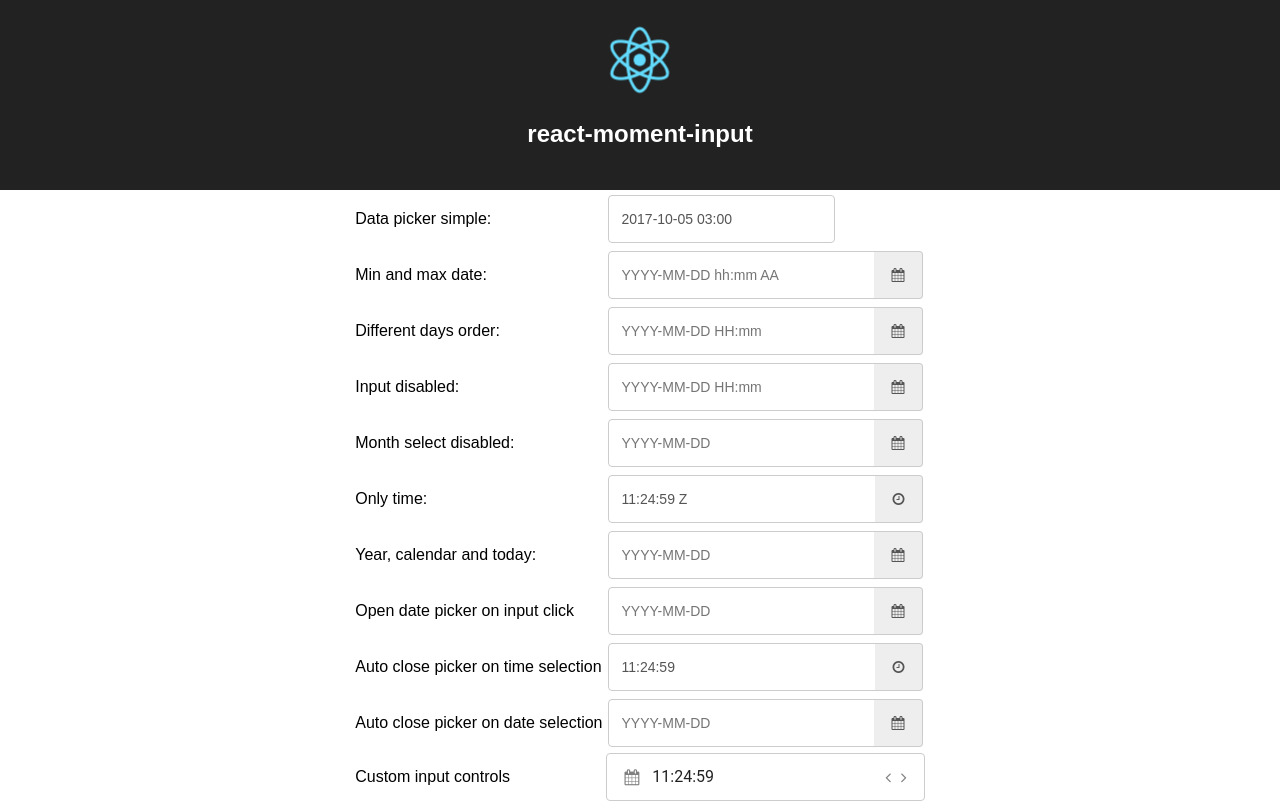
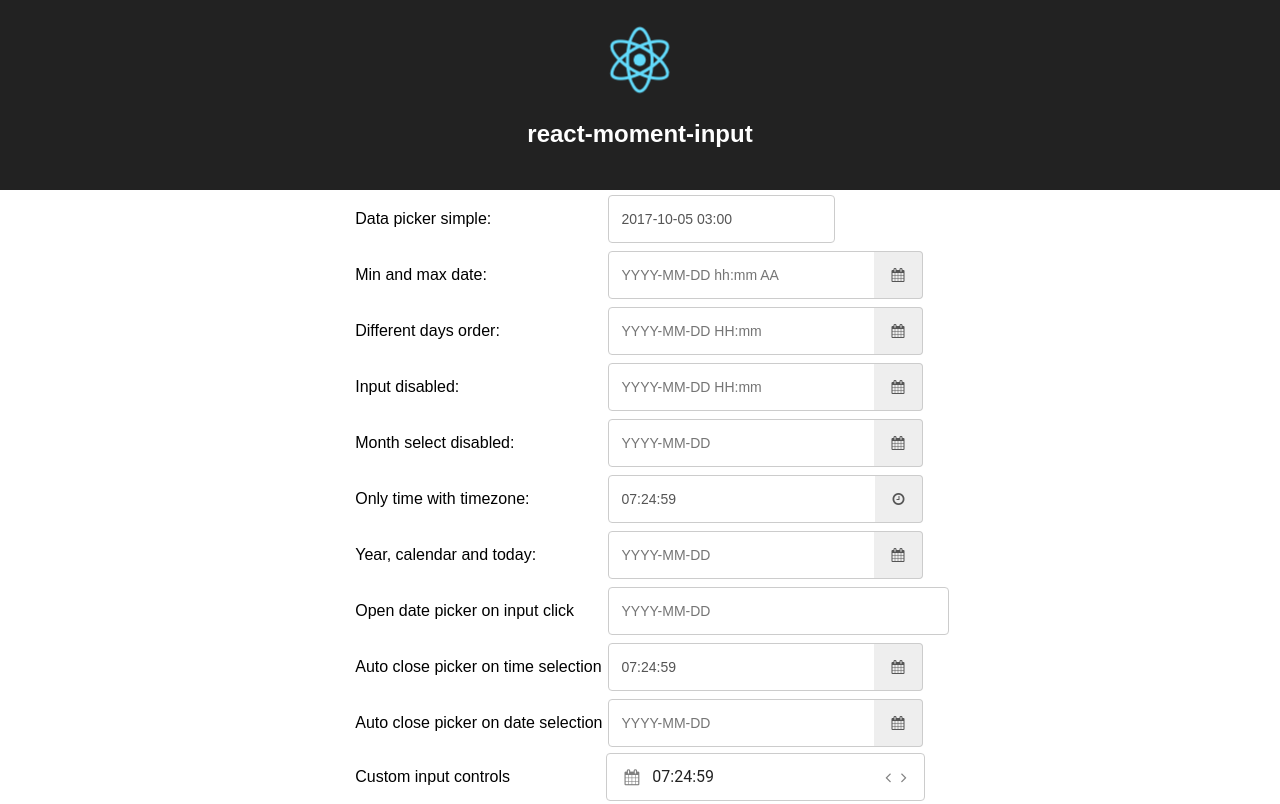
Before and after one commit to yash2code/react-moment-input, a React app: page / in a window 1280 px wide. Built offline with nearby package versions, Linux system fonts and the light colour scheme.

Commit message:
Replaced moment with moment-timezone to support timezones

```diff
--- a/package.json
+++ b/package.json
@@ -5,7 +5,7 @@
     "font-awesome": "^4.7.0",
     "input-material-ui": "^1.3.0",
     "ionicons": "^3.0.0",
-    "moment": "^2.24.0",
+    "moment-timezone": "^0.5.25",
     "react-input-mask": "^2.0.4",
     "react-input-slider": "^5.0.8"
   },
--- a/src/App.js
+++ b/src/App.js
@@ -2,7 +2,7 @@
 import logo from './logo.svg';
 import './App.css';
 
-import moment from 'moment';
+import moment from 'moment-timezone';
 import MomentInput from './lib';
 
 class App extends Component {
@@ -74,15 +74,17 @@
                       onChange={(date)=> {}} /></td>
               </tr>
               <tr>
-                  <td>Only time: </td>
+                  <td>Only time with timezone: </td>
                   <td><MomentInput
-                      format="HH:mm:ss Z"
+                      format="HH:mm:ss"
                       options={false}
-                      value={this.state.value}
+                      enableInputClick
+                      value={this.state.value.tz('America/New_York')}
                       readOnly={false}
                       icon={true}
+                      icon={true}
                       tab={1}
-                      iconType="fa fa-clock-o"
+                      iconType='fa fa-clock-o'
                       onChange={(date)=> (value)=> {this.setState({value})}} /></td>
               </tr>
               <tr>
@@ -104,7 +106,6 @@
                       readOnly={false}
                       today={true}
                       enableInputClick
-                      icon={true}
                       tab={2}
                       onChange={(date)=> {}} /></td>
               </tr>
@@ -119,7 +120,7 @@
                       tab={1}
                       autoClose
                       enableInputClick
-                      iconType="fa fa-clock-o"
+                      iconType='fa fa-calendar'
                       onChange={(date)=> (value)=> {this.setState({value})}} /></td>
               </tr>
               <tr>
@@ -131,7 +132,6 @@
                       today={true}
                       enableInputClick
                       autoClose
-                      customInputControl
                       icon={true}
                       tab={2}
                       onChange={(date)=> {}} /></td>
```
Also changed, not shown: src/lib/index.js.
